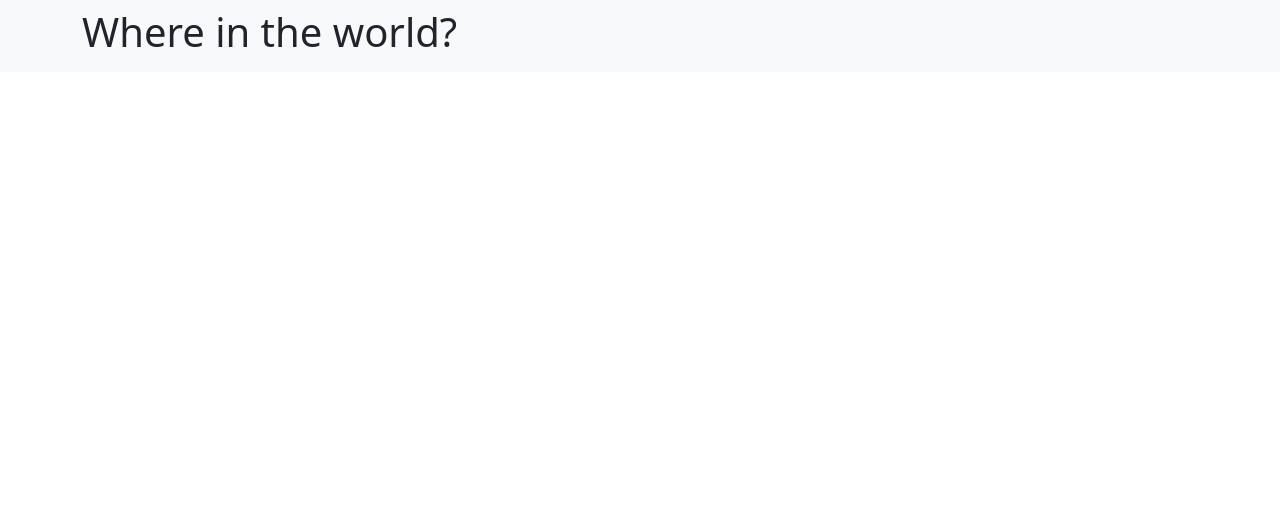
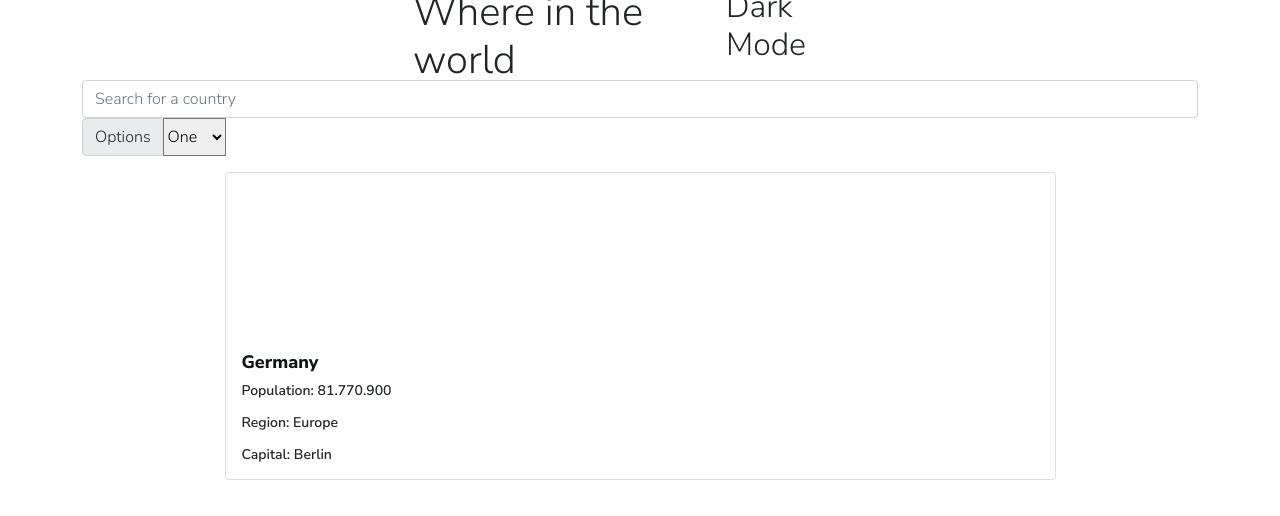
Before and after one commit to ZybartasRingys/rest-countries-api-with-color-theme-switcher-master, a plain HTML site: page index.html in a window 1280 px wide. Drawn offline with nearby package versions, Linux system fonts and the light colour scheme; no server answers.

Commit message:
start JS

```diff
--- a/app.js
+++ b/app.js
@@ -0,0 +1,44 @@
+"use strict";
+
+const cardsContainer = document.getElementById("cards-section");
+
+const url = "https://restcountries.com/v2/name/Germany";
+
+let data = {};
+
+//async fetch function
+
+async function fetchCountry() {
+  const response = await fetch(url);
+  const country = await response.json();
+
+  console.log(country);
+
+  country.forEach((element) => {
+    console.log(img);
+    cardsContainer.insertAdjacentHTML("beforeend", createCard(element, title));
+  });
+
+  country.forEach((element) => {
+    data[element.title];
+  });
+}
+
+fetchCountry();
+
+function createCard(element) {
+  const title = element.name;
+  const img = element.flag;
+  console.log(img);
+  return `
+    <div class="card">
+                <div class="card-image"></div>
+                <div class="card-body">
+                  <h5 class="card-title">Germany</h5>
+                  <p class="card-text"><span>Population:</span> 81.770.900</p>
+                  <p class="card-text"><span>Region:</span> Europe</p>
+                  <p class="card-text"><span>Capital:</span> Berlin</p>
+                </div>
+              </div>
+    `;
+}
--- a/index.html
+++ b/index.html
@@ -5,35 +5,101 @@
     <meta http-equiv="X-UA-Compatible" content="IE=edge" />
     <meta name="viewport" content="width=device-width, initial-scale=1.0" />
 
+    <!-- boostrap -->
+
     <link
       href="https://cdn.jsdelivr.net/npm/bootstrap@5.1.3/dist/css/bootstrap.min.css"
       rel="stylesheet"
       integrity="sha384-1BmE4kWBq78iYhFldvKuhfTAU6auU8tT94WrHftjDbrCEXSU1oBoqyl2QvZ6jIW3"
       crossorigin="anonymous"
     />
+    <!-- Font awsome -->
+    <link
+      rel="stylesheet"
+      href="https://cdnjs.cloudflare.com/ajax/libs/font-awesome/6.0.0/css/all.min.css"
+      integrity="sha512-9usAa10IRO0HhonpyAIVpjrylPvoDwiPUiKdWk5t3PyolY1cOd4DSE0Ga+ri4AuTroPR5aQvXU9xC6qOPnzFeg=="
+      crossorigin="anonymous"
+      referrerpolicy="no-referrer"
+    />
+
+    <!-- CSS -->
     <link rel="stylesheet" href="/scss/main.css" />
-    <title>Document</title>
+    <title>Country API</title>
   </head>
   <body>
     <header>
-      <nav class="navbar navbar-light bg-light">
+      <div
+        class="container-fluid navigation d-flex justify-content-center align-items-center"
+      >
+        <div class="row">
+          <div
+            class="col-11 col-xxl-11 mx-auto d-flex flex-row justify-content-between"
+          >
+            <h1>Where in the world</h1>
+            <h2>Dark Mode</h2>
+          </div>
+        </div>
+      </div>
+    </header>
+
+    <main>
+      <section class="selections">
         <div class="container">
           <div class="row">
             <div class="col">
-              <h1>Where in the world?</h1>
+              <div class="col-12 mx-auto search">
+                <div class="input-group rounded">
+                  <input
+                    type="search"
+                    class="form-control rounded"
+                    placeholder="Search for a country"
+                    aria-label="Search"
+                    aria-describedby="search-addon"
+                  />
+                </div>
+              </div>
+              <div class="col filter">
+                <div class="input-group mb-3">
+                  <div class="input-group-prepend">
+                    <label class="input-group-text" for="inputGroupSelect01"
+                      >Options</label
+                    >
+                  </div>
+                  <select
+                    class="custom-select"
+                    id="inputGroupSelect01"
+                    placeholder="Filter by Region"
+                  >
+                    <option value="1">One</option>
+                    <option value="2">Two</option>
+                    <option value="3">Three</option>
+                  </select>
+                </div>
+              </div>
             </div>
           </div>
         </div>
-      </nav>
-    </header>
+      </section>
+      <section class="cards">
+        <div class="container">
+          <div class="row">
+            <div class="col-9 mx-auto" id="cards-section">
+              <div class="card">
+                <div class="card-image"></div>
+                <div class="card-body">
+                  <h5 class="card-title">Germany</h5>
+                  <p class="card-text"><span>Population:</span> 81.770.900</p>
+                  <p class="card-text"><span>Region:</span> Europe</p>
+                  <p class="card-text"><span>Capital:</span> Berlin</p>
+                </div>
+              </div>
+            </div>
+          </div>
+        </div>
+      </section>
+    </main>
 
-    <main>
-      <div class="container">
-        <div class="row">
-          <div class="col"></div>
-        </div>
-      </div>
-    </main>
+    <script src="app.js"></script>
 
     <script
       src="https://cdn.jsdelivr.net/npm/bootstrap@5.1.3/dist/js/bootstrap.bundle.min.js"
--- /dev/null
+++ b/scss/Layout/_cards.scss
@@ -0,0 +1,29 @@
+/* Card */
+
+.card-image {
+  height: 160px;
+}
+
+.card-body {
+  .card-title {
+    font-family: "Nunito Sans";
+    font-style: normal;
+    font-weight: 800;
+    font-size: 18px;
+    line-height: 26px;
+    color: $VeryDarkBlue2;
+  }
+  .card-text {
+    font-family: "Nunito Sans";
+    font-style: normal;
+    font-weight: 600;
+    font-size: 14px;
+    line-height: 16px;
+  }
+  span {
+    font-style: bold;
+    opacity: 1 !important;
+  }
+}
+
+/* Card end*/
--- a/scss/Layout/_navbar.scss
+++ b/scss/Layout/_navbar.scss
@@ -0,0 +1,3 @@
+.navigation {
+  height: 80px;
+}
--- a/scss/_variables.scss
+++ b/scss/_variables.scss
@@ -0,0 +1,8 @@
+@import url("https://fonts.googleapis.com/css2?family=Nunito+Sans:wght@300;600;800&display=swap");
+
+$DarkBlue: hsl(209, 23%, 22%);
+$VeryDarkBlue: hsl(207, 26%, 17%);
+$VeryDarkBlue2: hsl(200, 15%, 8%);
+$DarkGray: hsl(0, 0%, 52%);
+$VeryLightGray: hsl(0, 0%, 98%);
+$White: hsl(0, 0%, 100%);
--- a/scss/main.scss
+++ b/scss/main.scss
@@ -7,3 +7,9 @@
 // layout
 
 @import "./Layout/navbar";
+@import "./Layout/selections";
+@import "./Layout/cards";
+
+body {
+  font-family: "Nunito Sans", sans-serif;
+}
```
Also changed, not shown: scss/Layout/_selections.scss (added), scss/main.css, 1 other file.
